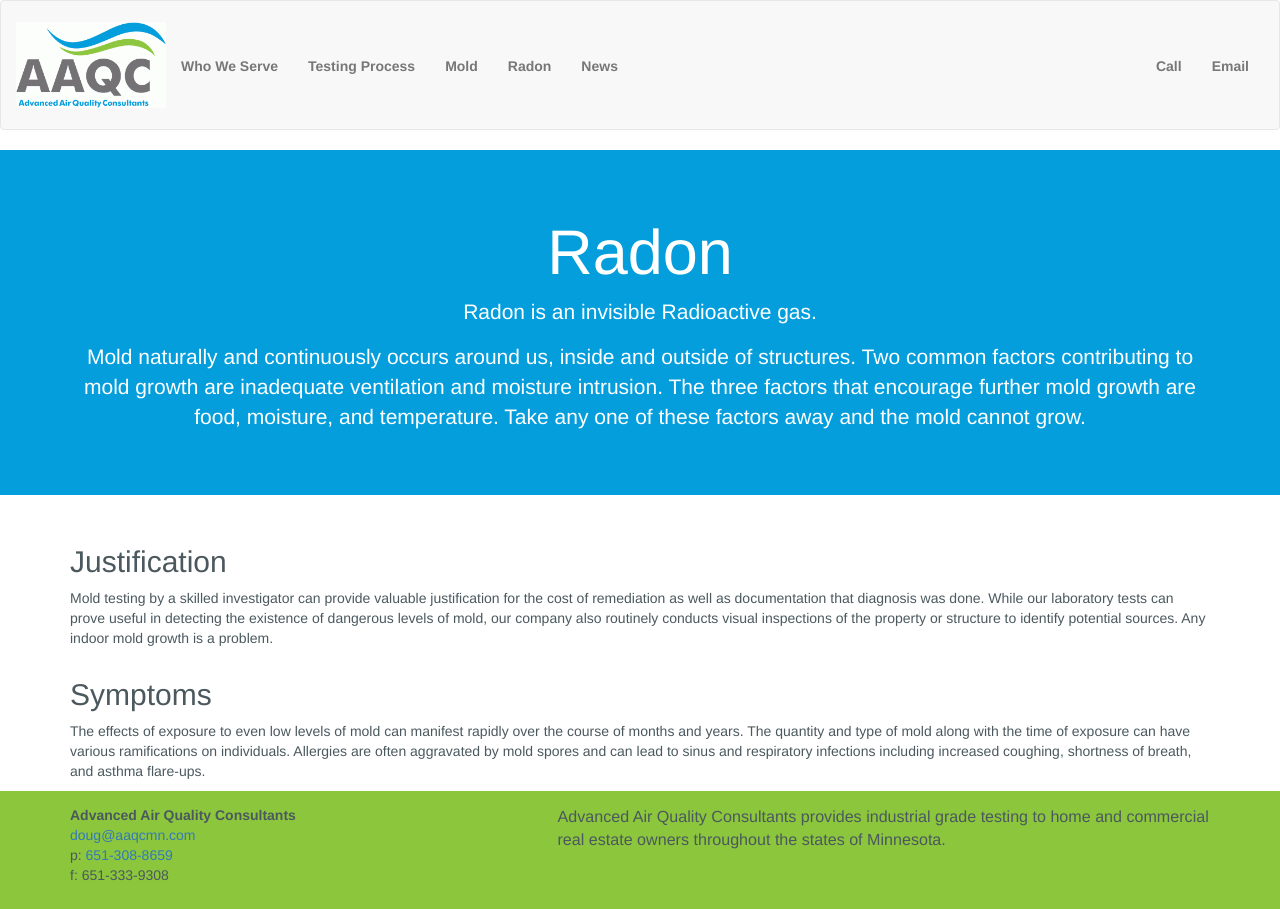
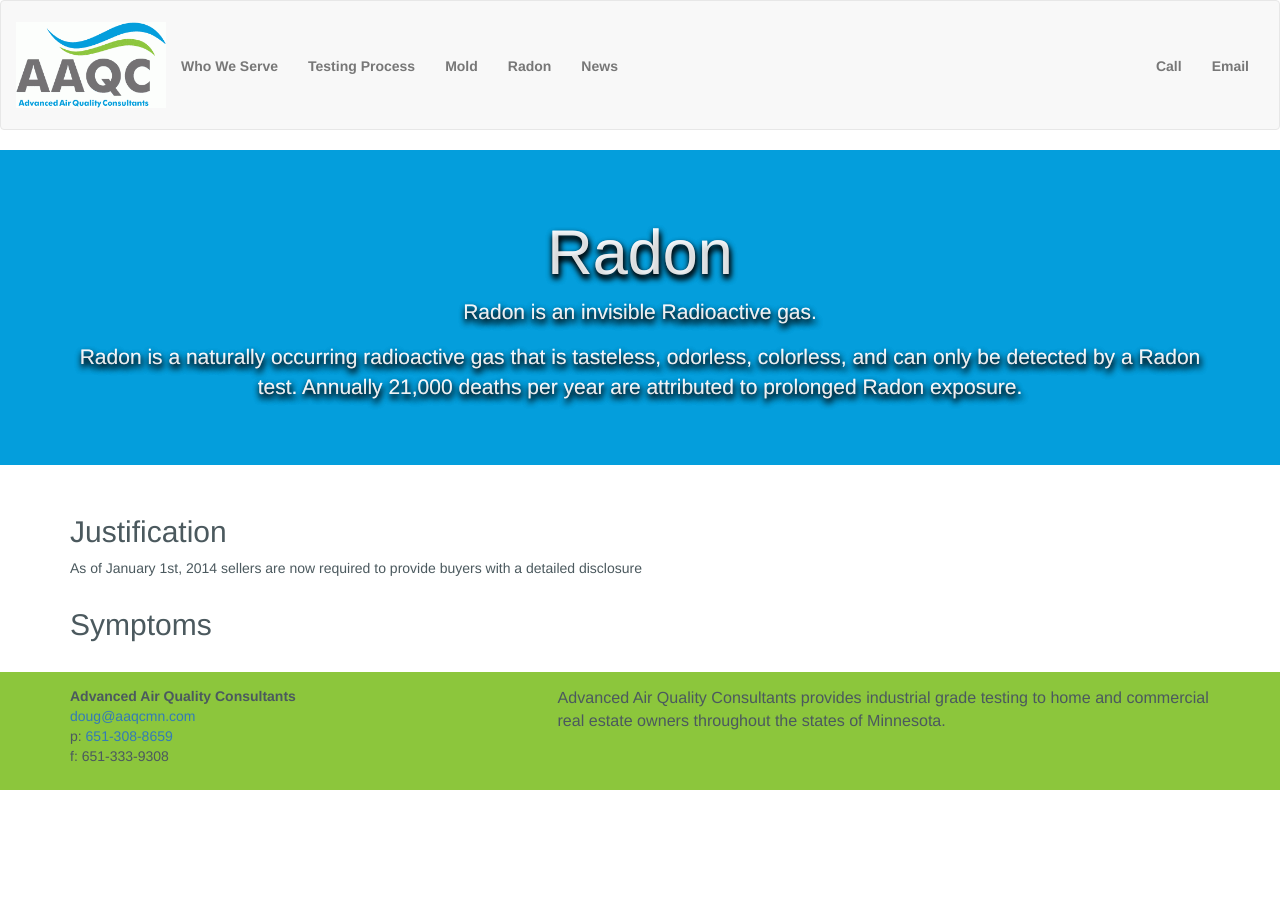
Before and after one commit to ryan258/aaqc, a Jekyll site: the page built from radon/index.html, in a window 1280 px wide. Built offline with Jekyll 4.4.1, drawn with Linux system fonts in a browser that asks for light colours; nearby versions of some CDN libraries.

Commit message:
change layouts to page

```diff
--- a/index.html
+++ b/index.html
@@ -1,5 +1,5 @@
 ---
-layout: default
+layout: page
 title: AAQCmn | Advanced Air Quality Consultants of Minnesota
 ---
 
--- a/radon/index.html
+++ b/radon/index.html
@@ -8,10 +8,10 @@ meta: Radon is an invisible Radioactive gas.
   <div class="jumbotron">
     <div class="container">
       <div class="row">
-        <div class="col-sm-12 text-center">
+        <div class="col-sm-12 text-center inset-text">
     			<h1>{{page.title}}</h1>
     			<p>{{page.meta}}</p>
-    			<p>Mold naturally and continuously occurs around us, inside and outside of structures.  Two common factors contributing to mold growth are inadequate ventilation and moisture intrusion.  The three factors that encourage further mold growth are food, moisture, and temperature.  Take any one of these factors away and the mold cannot grow.</p>
+    			<p>Radon is a naturally occurring radioactive gas that is tasteless, odorless, colorless, and can only be detected by a Radon test. Annually 21,000 deaths per year are attributed to prolonged Radon exposure.</p>
         </div>
       </div>
     </div>
@@ -20,7 +20,8 @@ meta: Radon is an invisible Radioactive gas.
     <div class="row">
       <div class="col-sm-12">
   			<h2>Justification</h2>
-  			<p>Mold testing by a skilled investigator can provide valuable justification for the cost of remediation as well as documentation that diagnosis was done.  While our laboratory tests can prove useful in detecting the existence of dangerous levels of mold, our company also routinely conducts visual inspections of the property or structure to identify potential sources.  Any indoor mold growth is a problem.</p>
+        <p>
+  			<p>As of January 1st, 2014 sellers are now required to provide buyers with a detailed disclosure </p>
       </div>
     </div>
   </div>
@@ -29,7 +30,7 @@ meta: Radon is an invisible Radioactive gas.
       <div class="col-sm-12">
   			<div class="symptoms">
   				<h2>Symptoms</h2>
-  				<p>The effects of exposure to even low levels of mold can manifest rapidly over the course of months and years.  The quantity and type of mold along with the time of exposure can have various ramifications on individuals.  Allergies are often aggravated by mold spores and can lead to sinus and respiratory infections including increased coughing, shortness of breath, and asthma flare-ups.</p>
+  				<p></p>
       </div>
     </div>
   </div>
--- a/who/index.html
+++ b/who/index.html
@@ -1,5 +1,5 @@
 ---
-layout: default
+layout: page
 title: Who We Serve
 meta: Advanced Air Quality Consultants (AAQC) provides indoor air quality testing for residential, commercial, and industrial facilities in Minnesota.
 ---
```
Also changed, not shown: other parts of radon/index.html (+1 -1 lines).
